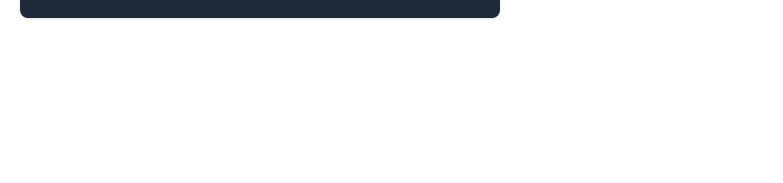
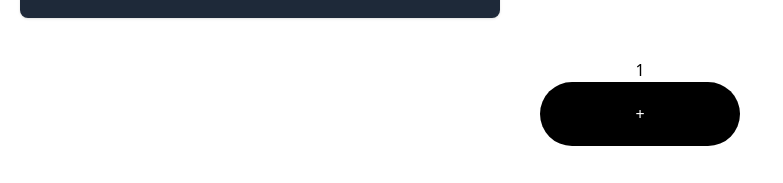
Before and after one commit to irgiadit7/missionFE2-Inter, a React (Vite) app in the folder my-react-app/: page /products in a window 1280 px wide. Shown: the part 1794-1977 px from the top of the page, without its empty margins (0-783 px from the left). Before the commit the page ends 1832 px from the top, so only its background shows below. Built offline with nearby package versions, Linux system fonts and the light colour scheme.

Commit message:
#13 lifecycle

```diff
--- a/my-react-app/src/Pages/products.jsx
+++ b/my-react-app/src/Pages/products.jsx
@@ -1,6 +1,7 @@
 import { Fragment, useState } from "react";
 import CardProducts from "../components/Fragments/CardProducts";
 import Button from "../components/Elements/Button";
+import Counter from "../components/Fragments/Counter";
 
 
 const products = [
@@ -107,6 +108,9 @@ const ProductsPages = () => {
           </table>
         </div>
       </div>
+      <div className="mt-5 flex justify-center mb-10">
+        <Counter></Counter>
+      </div>
     </Fragment>
   );
 };
--- a/my-react-app/src/components/Fragments/Counter.jsx
+++ b/my-react-app/src/components/Fragments/Counter.jsx
@@ -6,6 +6,18 @@ class Counter extends React.Component {
         this.state = {
             count: 0,
         };
+        console.log("constructor")
+    }
+
+    componentDidMount() {
+        this.setState({count : 1});
+        console.log("componentDidMount")
+    }
+
+    componentDidUpdate(prevProps, prevState) {
+        console.log("componentDidUpdate")
+        if (this.state.count === 10)
+            this,state({ count: 0 })
     }
 
   render() {
```
